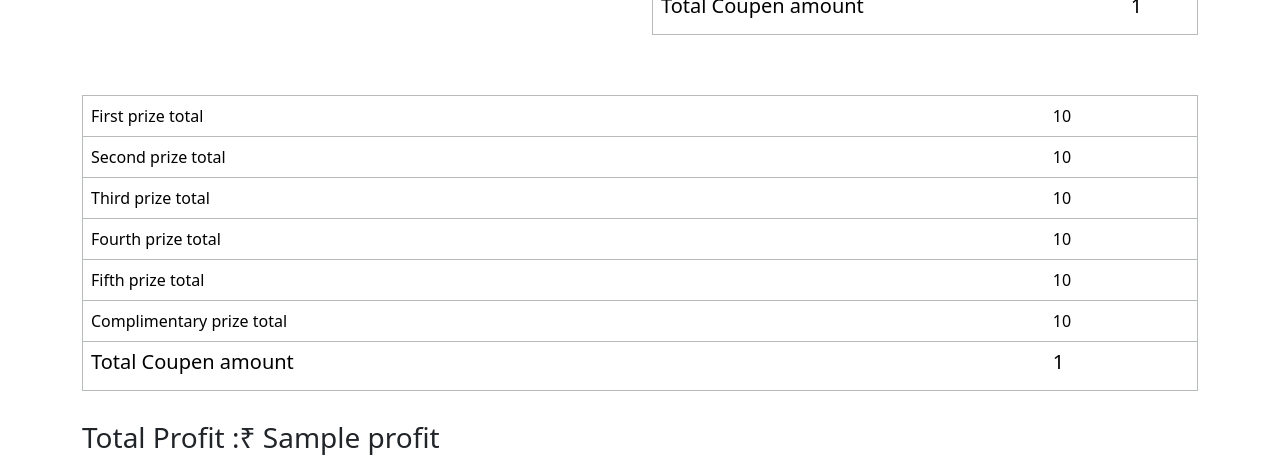
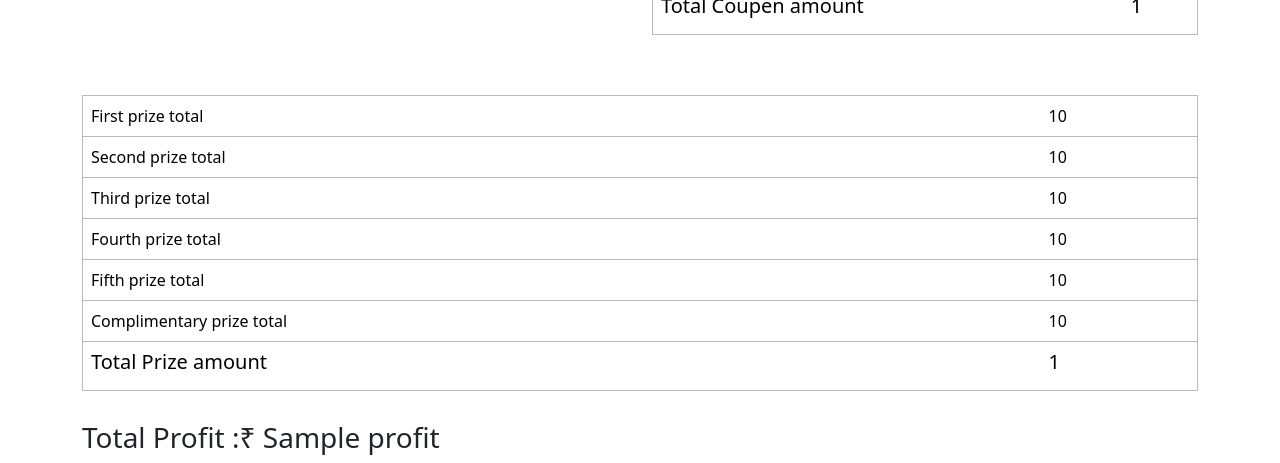
Before and after one commit to Rashicom/LuckyDraw, a Django app: template templates/lucky_results.html in a window 1280 px wide. Shown: the part 469-932 px from the top of the page. Run offline with Django 4.2, Linux system fonts and the light colour scheme; tables that the repository leaves empty hold one stand-in row (values such as "Sample post"); the template is opened without the code that fills it: values that come from a table or form of the project are taken from there, most other values are stand-ins (such as "Sample title", 1, 10 or a date in 2020).

Commit message:
block prize bug fixed

```diff
--- a/templates/lucky_results.html
+++ b/templates/lucky_results.html
@@ -324,7 +324,7 @@
                             <td>{{complimentary_prize_total}}</td>
                         </tr>
                       <tr>
-                        <td><h5>Total Coupen amount</h5></td>
+                        <td><h5>Total Prize amount</h5></td>
                         <td><h5>{{total_prize}}</h5></td>
                         </tr>
 
```
Also changed, not shown: luckydraw/coupens.py (+7 -1 lines).
